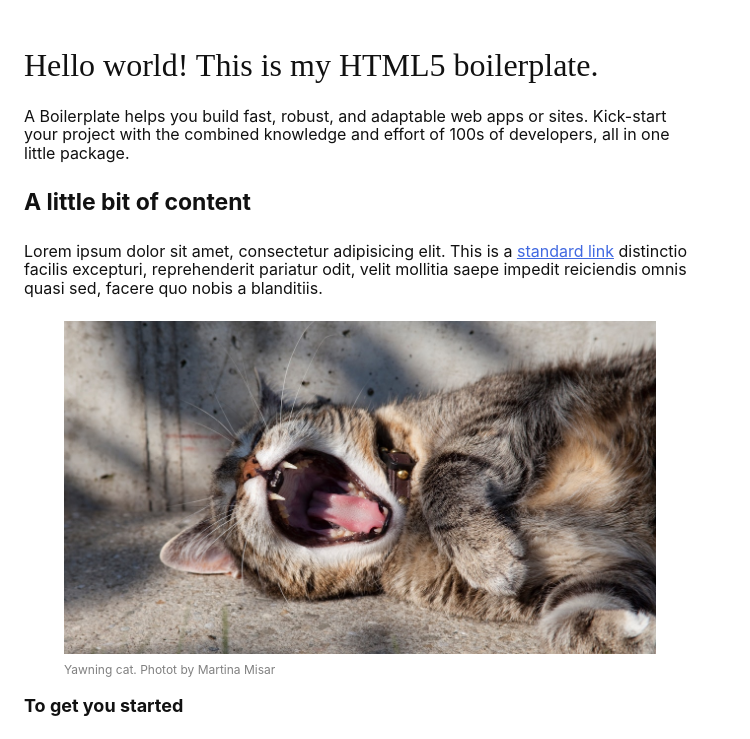
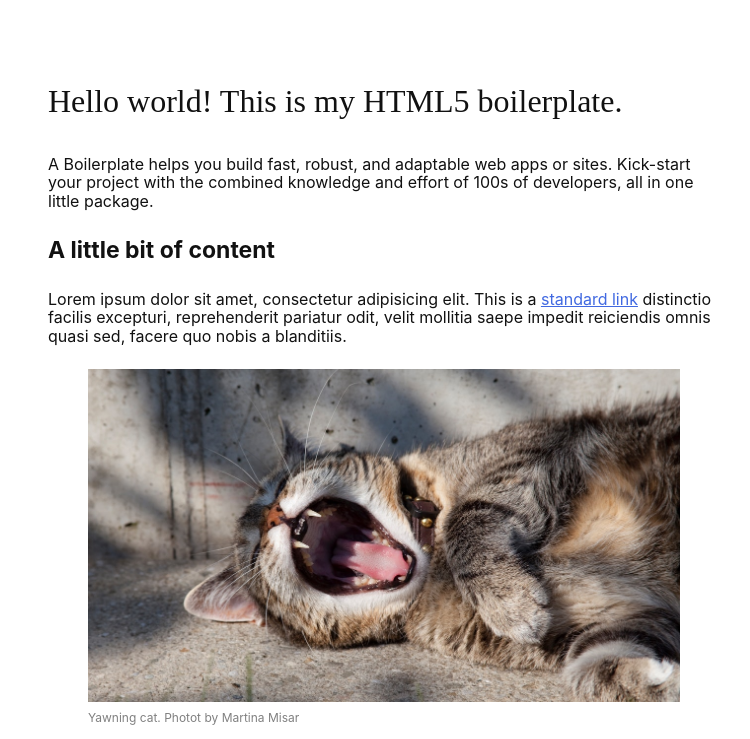
Before and after one commit to mct-ui/html5-boilerplate-MaesShankar, a plain HTML site: page index.html in a window 1280 px wide. Shown: the top 739 px of the page, without its empty margins (0-750 px from the left). Drawn offline with Linux system fonts and the light colour scheme.

Commit message:
added default media queries

```diff
--- a/css/screen.css
+++ b/css/screen.css
@@ -114,3 +114,38 @@ a:visited,
 a:active {
   color: blueviolet;
 }
+
+/*
+    Media Queries
+    ---
+    EXAMPLE Media Queries for Responsive Design.
+    These examples override the primary ('mobile first') styles.
+    Modify as content requires.
+*/
+
+/* Extra small devices (portrait phones, less than 576px)
+   No media query since this is the default in Bootstrap
+*/
+
+/* Small devices (landscape phones, 576px and up) */
+@media (min-width: 576px) {
+}
+
+/* Medium devices (tablets, 768px and up) */
+@media (min-width: 768px) {
+  h1 {
+    font-size: 58px;
+    line-height: 64px;
+  }
+  html {
+    padding: 48px 48px 24px;
+  }
+}
+
+/* Large devices (landscape tablets, desktops, 992px and up) */
+@media (min-width: 992px) {
+}
+
+/* Extra large devices (large desktops, 1200px and up) */
+@media (min-width: 1200px) {
+}
```
